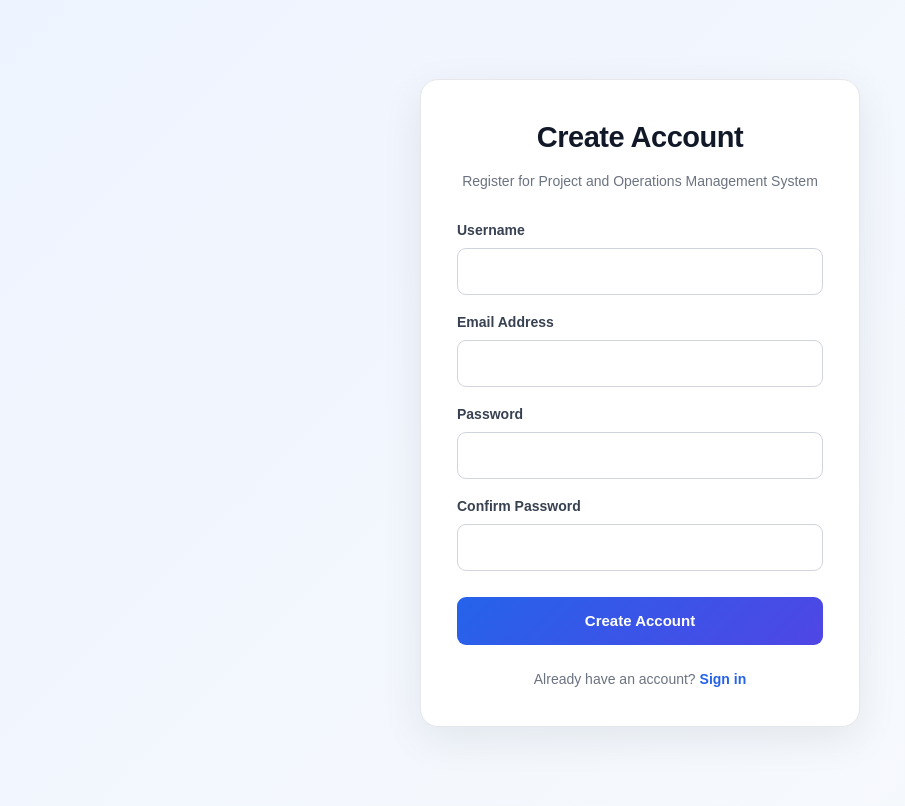
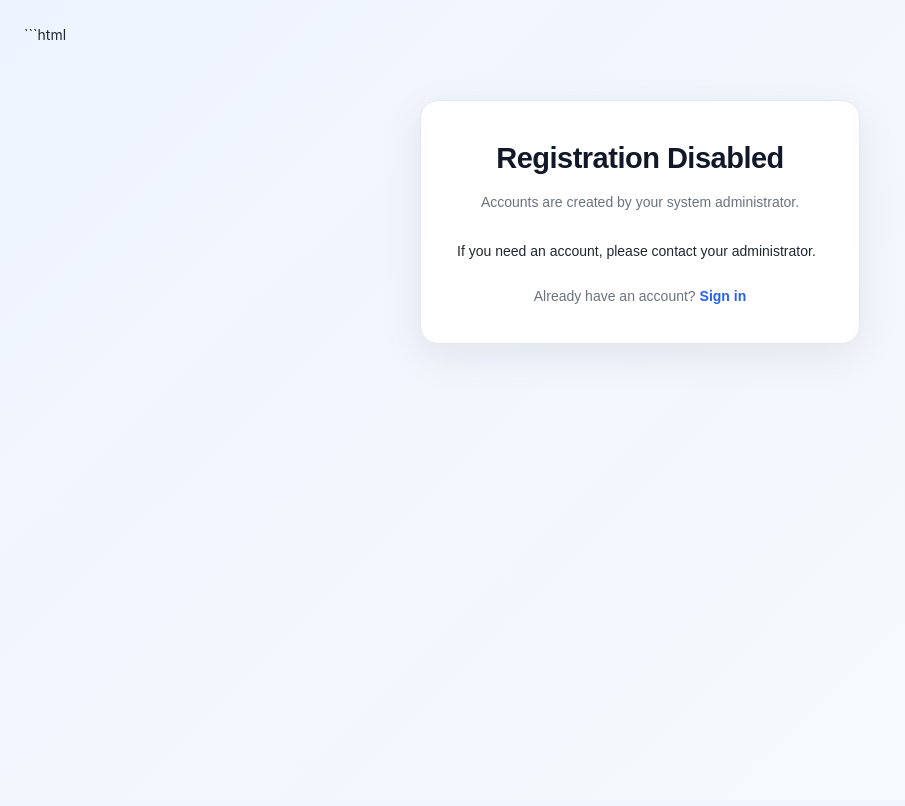
Before and after one commit to Tanmay1113/P-Op-s, a Flask app: template app/templates/auth/register.html in a window 1280 px wide. Shown: the whole page, without its empty margins (0-905 px from the left). After the commit the page ends 348 px from the top, so only its background shows below. Run offline with Flask 3, Linux system fonts and the light colour scheme; the template is opened without the code that fills it, so the values that code supplies are empty; some libraries are stand-ins or nearby versions.

Commit message:
Disable public registration and fix blueprint names

````diff
--- a/app/templates/auth/register.html
+++ b/app/templates/auth/register.html
@@ -1,56 +1,17 @@
-
+```html
 {% extends "base.html" %}
 
 {% block public_content %}
 <div class="auth-container">
-    <h1>Create Account</h1>
-    <p>Register for Project and Operations Management System</p>
+    <h1>Registration Disabled</h1>
 
-    <form method="POST" action="{{ url_for('auth.register') }}">
-        <input type="hidden" name="csrf_token" value="{{ csrf_token() }}">
+    <p>
+        Accounts are created by your system administrator.
+    </p>
 
-        <label for="username">Username</label>
-        <input
-            type="text"
-            id="username"
-            name="username"
-            maxlength="80"
-            autocomplete="username"
-            required
-        >
-
-        <label for="email">Email Address</label>
-        <input
-            type="email"
-            id="email"
-            name="email"
-            maxlength="254"
-            autocomplete="email"
-            required
-        >
-
-        <label for="password">Password</label>
-        <input
-            type="password"
-            id="password"
-            name="password"
-            minlength="12"
-            autocomplete="new-password"
-            required
-        >
-
-        <label for="confirm_password">Confirm Password</label>
-        <input
-            type="password"
-            id="confirm_password"
-            name="confirm_password"
-            minlength="12"
-            autocomplete="new-password"
-            required
-        >
-
-        <button type="submit">Create Account</button>
-    </form>
+    <p>
+        If you need an account, please contact your administrator.
+    </p>
 
     <p>
         Already have an account?
@@ -58,3 +19,4 @@
     </p>
 </div>
 {% endblock %}
+```
````
Also changed, not shown: app/auth/routes.py (+5 -58 lines).
